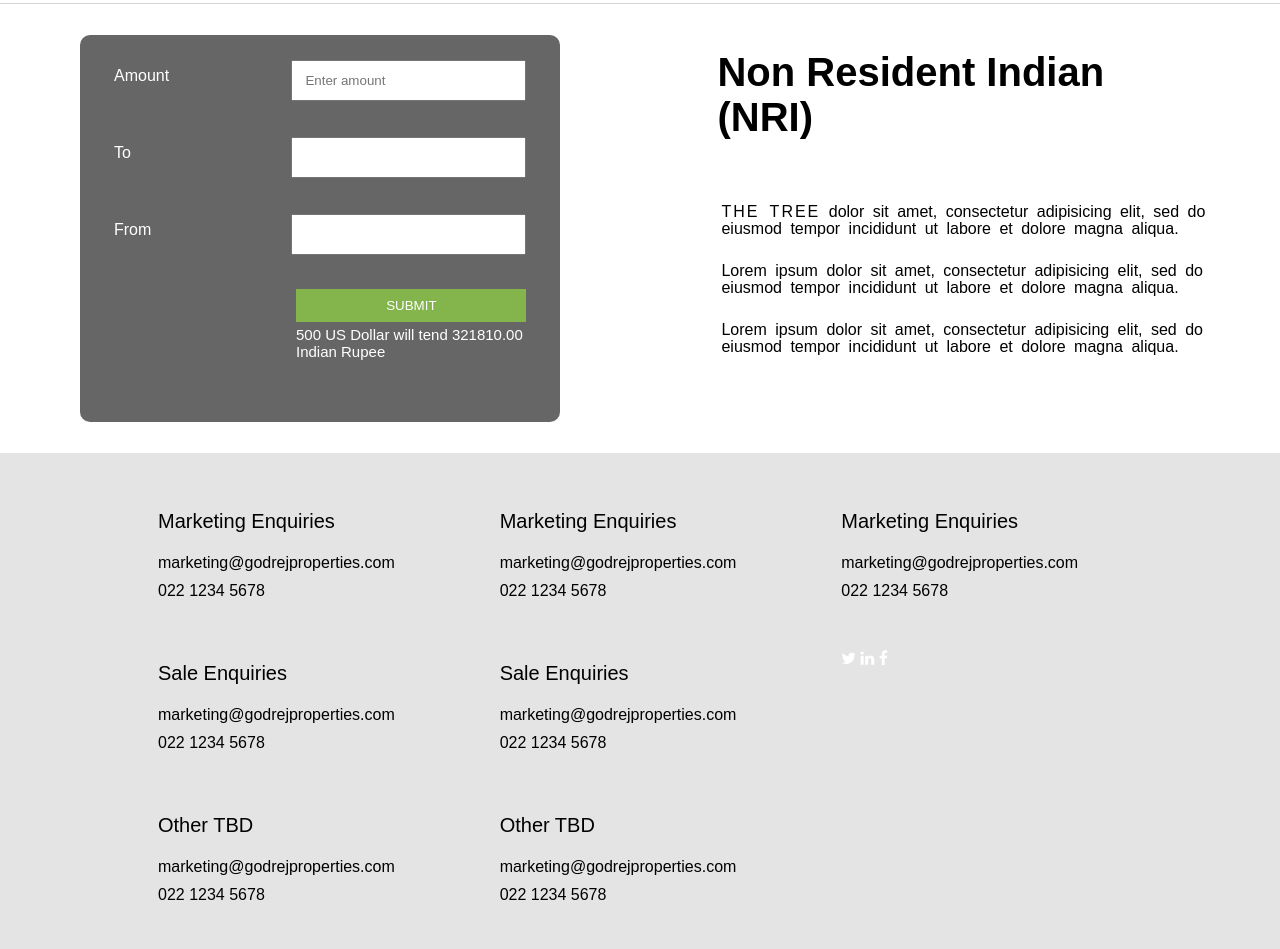
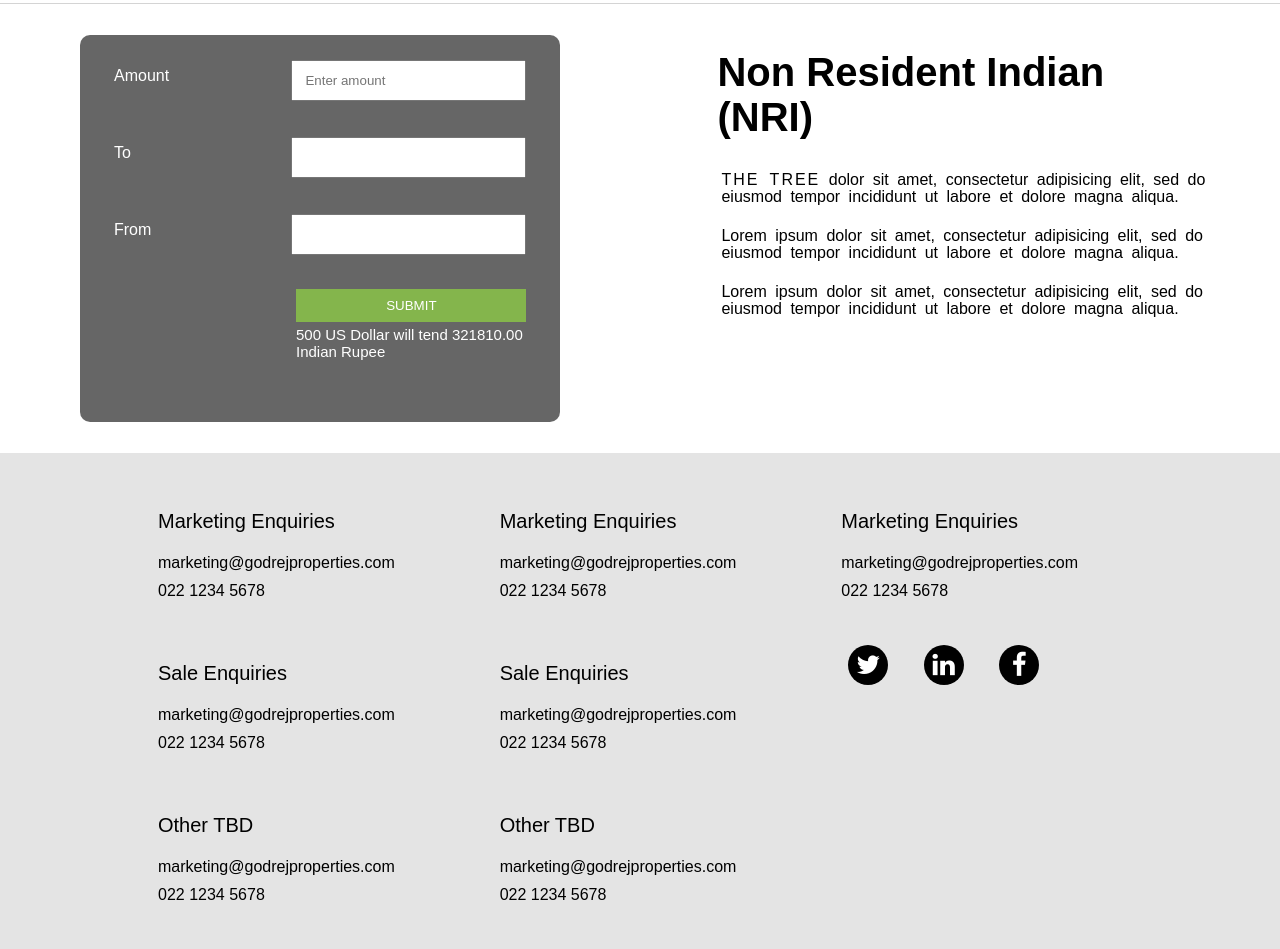
Before and after one commit to guptavishalprdxn/Godrej-Properties, a plain HTML site: page index.html in a window 1280 px wide. Shown: the part 1152-2101 px from the top of the page. Drawn offline with Linux system fonts and the light colour scheme.

Commit message:
Footer section completed

```diff
--- a/assets/css/style.css
+++ b/assets/css/style.css
@@ -255,12 +255,12 @@ nav li:before{
 .commercial-area h2{
   font-weight: 800;
   font-size: 40px;
-  padding: 47px 0 47px 0;
+  padding: 47px 0 28px 0;
 }
 
 .commercial-area p{
   line-height: 17px;
-  padding: 16px 2px 9px 4px;
+  padding: 3px 2px 19px 4px;
   word-spacing: 4px;
 }
 
@@ -372,6 +372,7 @@ footer{
   display: block;
   line-height: 28px;
   color: #000;
+  font-size: 16px;
 }
 .footer-advert a:hover{
   color: #2893fb;
@@ -388,7 +389,20 @@ footer{
 }
 .footer-advert ul li{
   display: inline-block;
+  padding: 0 24px 0 7px;
+}
+.footer-advert li a{
+  width: 40px;
+  height: 40px;
+  background: #000;
+  border-radius: 50%;
+  text-align: center;
+  line-height: 48px;
+}
+.footer-advert li a:hover{
+  background-color: #7a7a7a;
 }
 .footer-advert li i {
-  color: #fff;
+    color: #fff;
+    font-size: 26px;
 }
```
